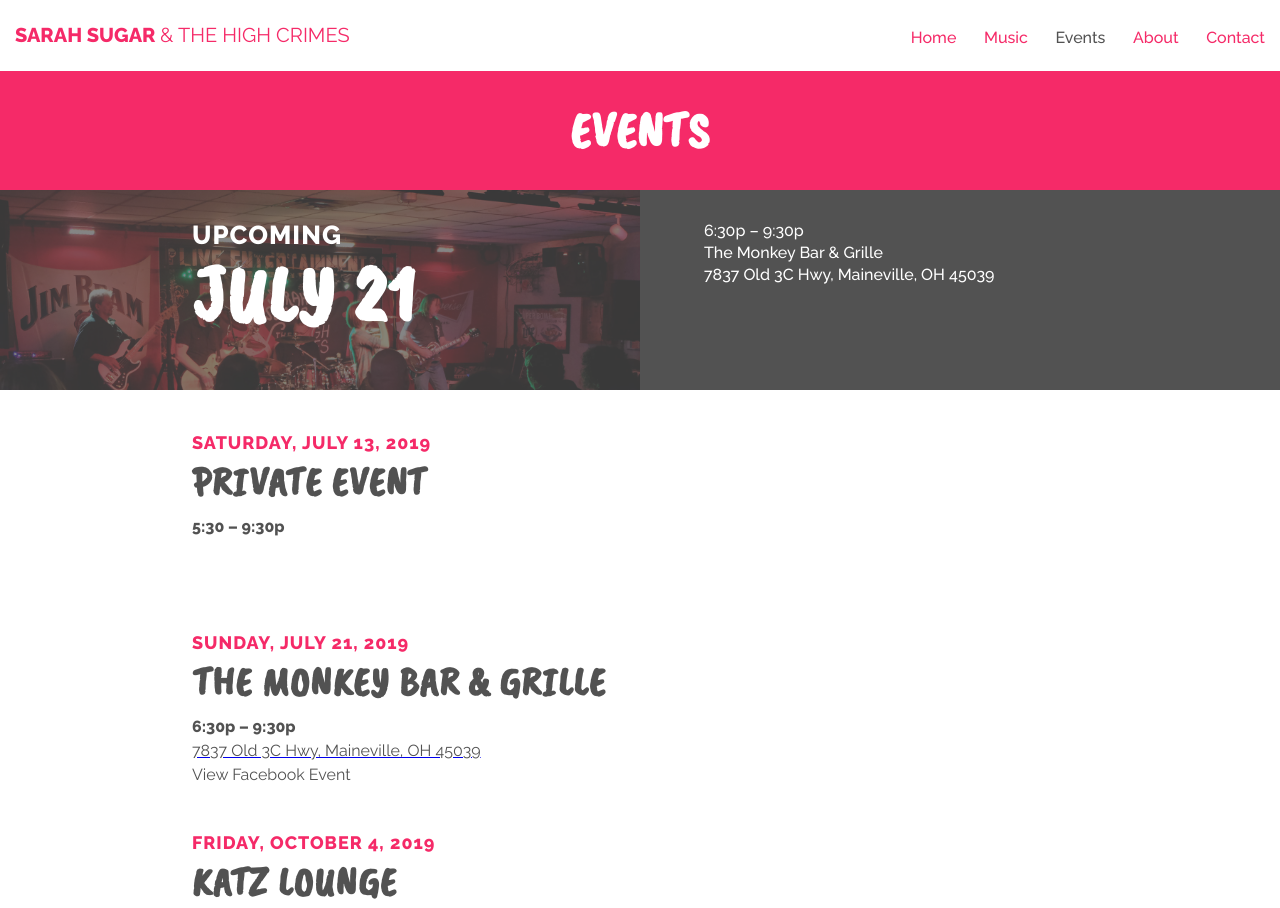
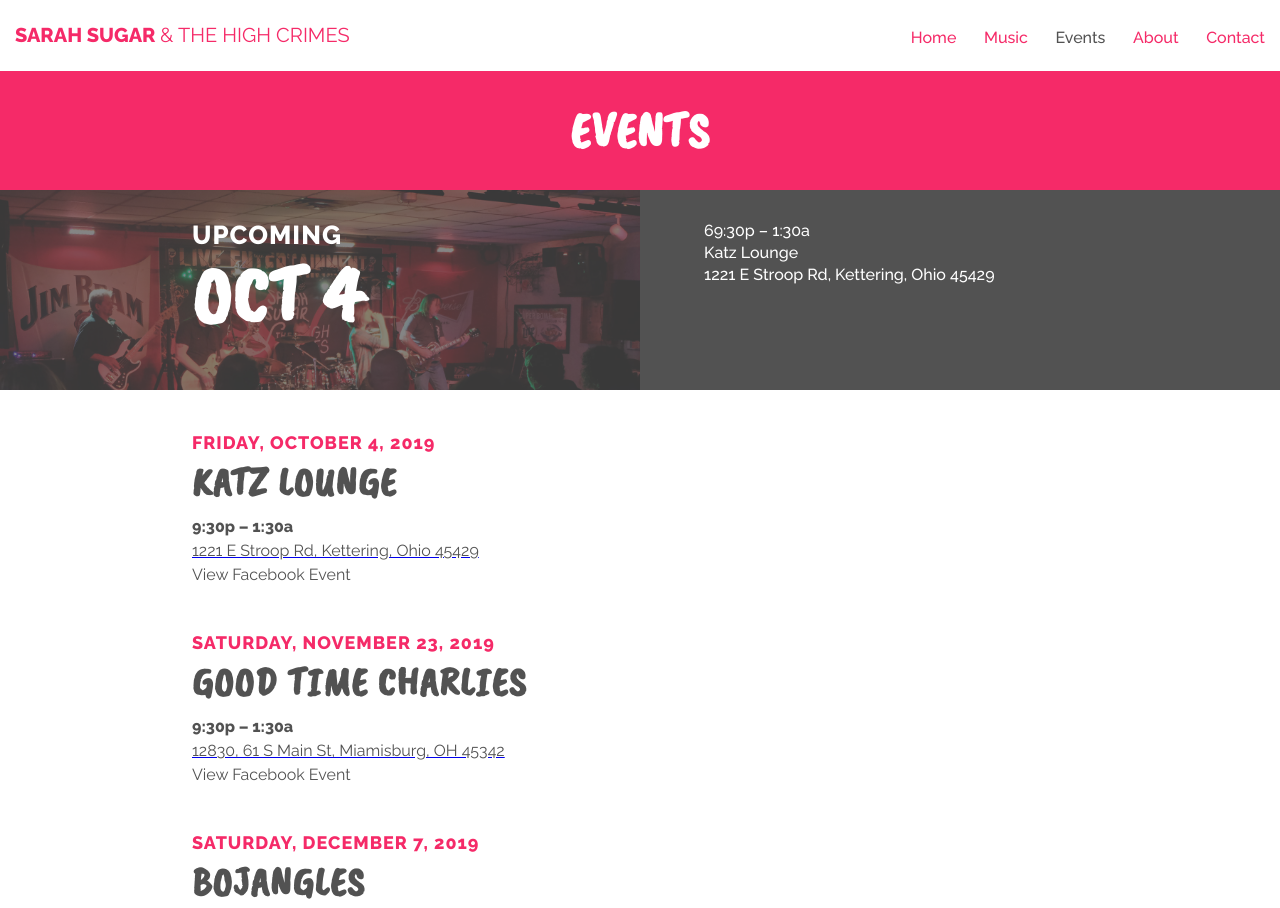
Before and after one commit to sarahsugawara/sarahsugar-website, a plain HTML site: page events.html in a window 1280 px wide. Shown: the top 908 px of the page. Drawn offline with nearby package versions, Linux system fonts and the light colour scheme.

Commit message:
Updated events

```diff
--- a/events.html
+++ b/events.html
@@ -59,33 +59,28 @@
             <div class="image-overlay--dark-grey"></div>
             <div class="upcoming--text--container">
                 <h3 class="upcoming">Upcoming</h3>
-                <h4 class="upcoming--date">July 21</h4>
+                <h4 class="upcoming--date">Oct 4</h4>
             </div>
         </div>
         <div class="upcoming--container--2 page--grey">
-            <p>6:30p – 9:30p<br/>
-            The Monkey Bar & Grille<br />
-            7837 Old 3C Hwy, Maineville, OH 45039</p>
+            <p>69:30p – 1:30a<br/>
+            Katz Lounge<br />
+            1221 E Stroop Rd, Kettering, Ohio 45429</p>
         </div>
         <div class="all-gigs--container page--white">
-            <div class="gig--container">
-                <h3>Saturday, July 13, 2019</h3>
-                <h4>Private Event</h4>
-                <h5>5:30 – 9:30p</h5>
-            </div>
-            <div class="gig--container">
-                <h3>Sunday, July 21, 2019</h3>
-                <h4>The Monkey Bar & Grille</h4>
-                <h5>6:30p – 9:30p</h5>
-                <a href="https://www.google.com/maps/place/The+Monkey+Bar+%26+Grille/@39.3220216,-84.2541252,17z/data=!3m1!4b1!4m5!3m4!1s0x8840f83f3bcd238f:0xf9846f653aa9fb75!8m2!3d39.3220216!4d-84.2519312"><p>7837 Old 3C Hwy, Maineville, OH 45039</p></a>
-                <a class="facebook-link" href="https://www.facebook.com/events/298025450829919/"><p>View Facebook Event</p></a>
-            </div>
             <div class="gig--container">
                 <h3>Friday, October 4, 2019</h3>
                 <h4>Katz Lounge</h4>
                 <h5>9:30p – 1:30a</h5>
                 <a href="https://www.google.com/maps/place/Katz/@39.6897042,-84.1469285,17z/data=!3m1!4b1!4m5!3m4!1s0x8840859f954604f1:0xc93f8ec3bbb35a58!8m2!3d39.6897042!4d-84.1447398"><p>1221 E Stroop Rd, Kettering, Ohio 45429</p></a>
                 <a class="facebook-link" href="https://www.facebook.com/events/159392308319835/"><p>View Facebook Event</p></a>
+            </div>
+            <div class="gig--container">
+                <h3>Saturday, November 23, 2019</h3>
+                <h4>Good Time Charlies</h4>
+                <h5>9:30p – 1:30a</h5>
+                <a href="https://www.google.com/maps/place/Good+Time+Charlies/@39.640571,-84.289777,15z/data=!4m5!3m4!1s0x0:0x273c6187a4b5c225!8m2!3d39.640571!4d-84.289777"><p>12830, 61 S Main St, Miamisburg, OH 45342</p></a>
+                <a class="facebook-link" href="https://www.facebook.com/events/913144492386252/"><p>View Facebook Event</p></a>
             </div>
             <div class="gig--container">
                 <h3>Saturday, December 7, 2019</h3>
```
Also changed, not shown: index.html (+6 -6 lines).
